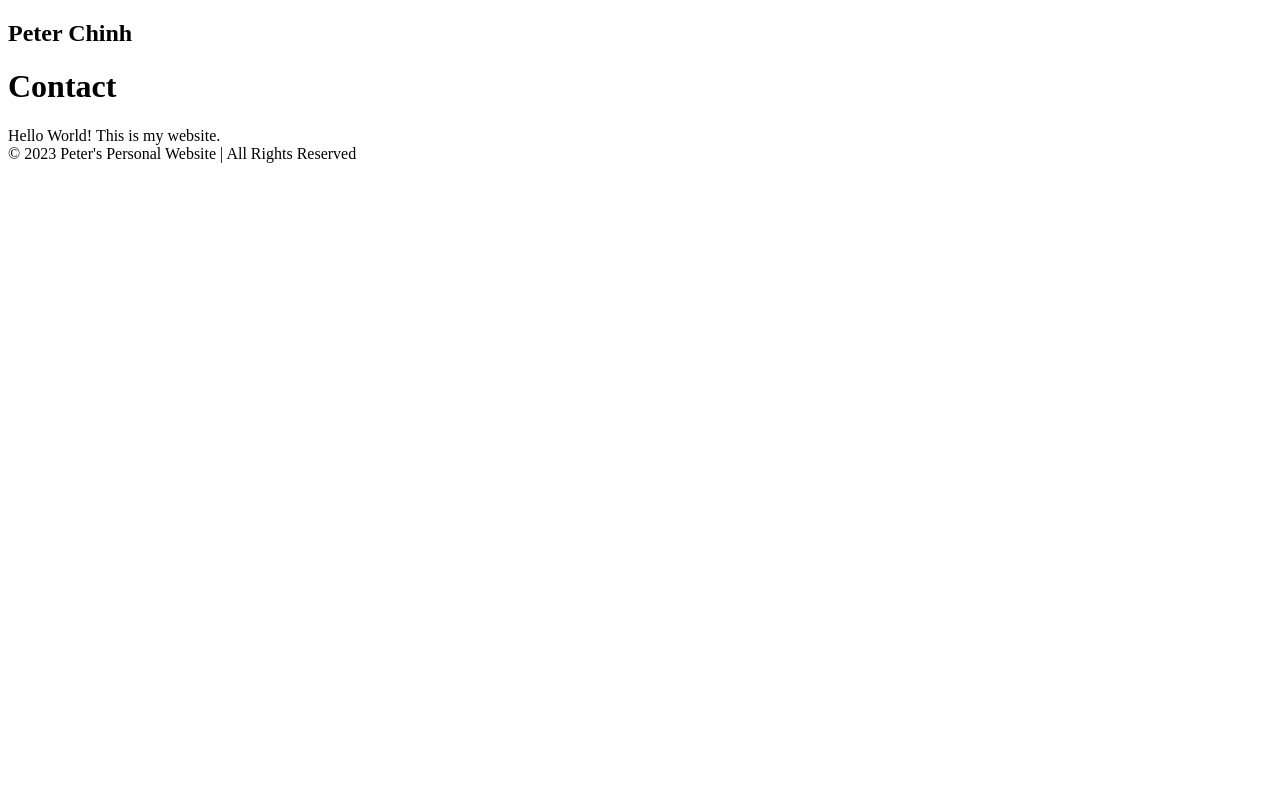
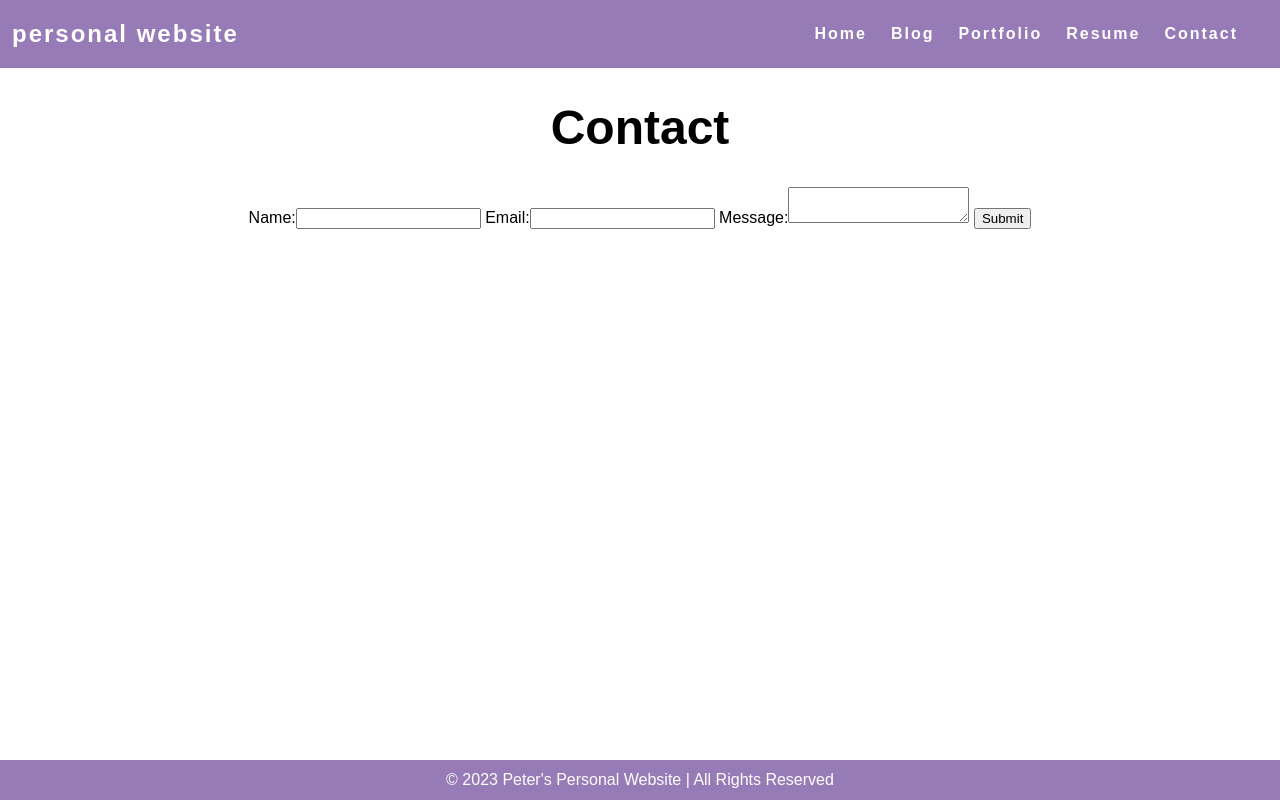
Before and after one commit to peterchinh/peterchinh-github.io, a plain HTML site: page contact.html in a window 1280 px wide. Drawn offline with Linux system fonts and the light colour scheme.

Commit message:
feat: add content, nav and styles to contact.html

```diff
--- a/contact.html
+++ b/contact.html
@@ -2,15 +2,32 @@
 <html>
   <head>
     <title>Personal Website</title>
+    <link rel="stylesheet" href="styles.css" />
   </head>
   <body>
     <nav class="navbar">
-        <h1 class="logo">Peter Chinh</h1>
+      <h1 class="logo"><a href="index.html">personal website</a></h1>
+      <ul class="nav-list">
+        <li><a href="index.html">Home</a></li>
+        <li><a href="blog.html">Blog</a></li>
+        <li><a href="portfolio.html">Portfolio</a></li>
+        <li><a href="resume.html">Resume</a></li>
+        <li><a href="contact.html">Contact</a></li>
+      </ul>
     </nav>
     <main>
-        <h1 class="page-title">Contact</h1>
-        Hello World! This is my website.
+      <h1 class="page-title">Contact</h1>
+      <form id="contact-form">
+        Name:<input type="text" id="name" name="name" /> Email:<input
+          type="email"
+          id="email"
+        />
+        Message:<textarea id="message"></textarea>
+        <input type="submit" />
+      </form>
     </main>
-    <footer class="footer">© 2023 Peter's Personal Website | All Rights Reserved</footer>
+    <footer class="footer">
+      © 2023 Peter's Personal Website | All Rights Reserved
+    </footer>
   </body>
 </html>
```
